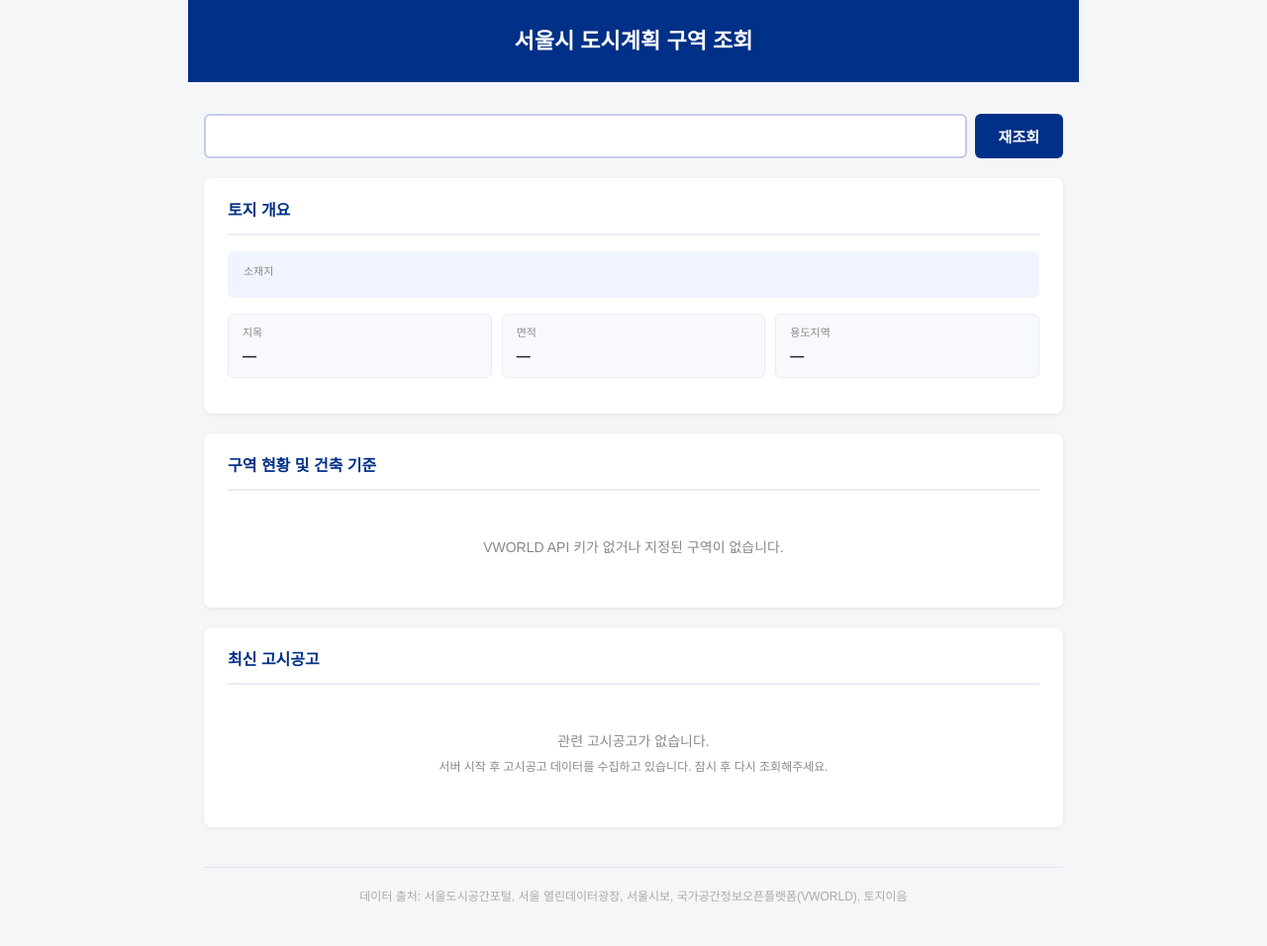
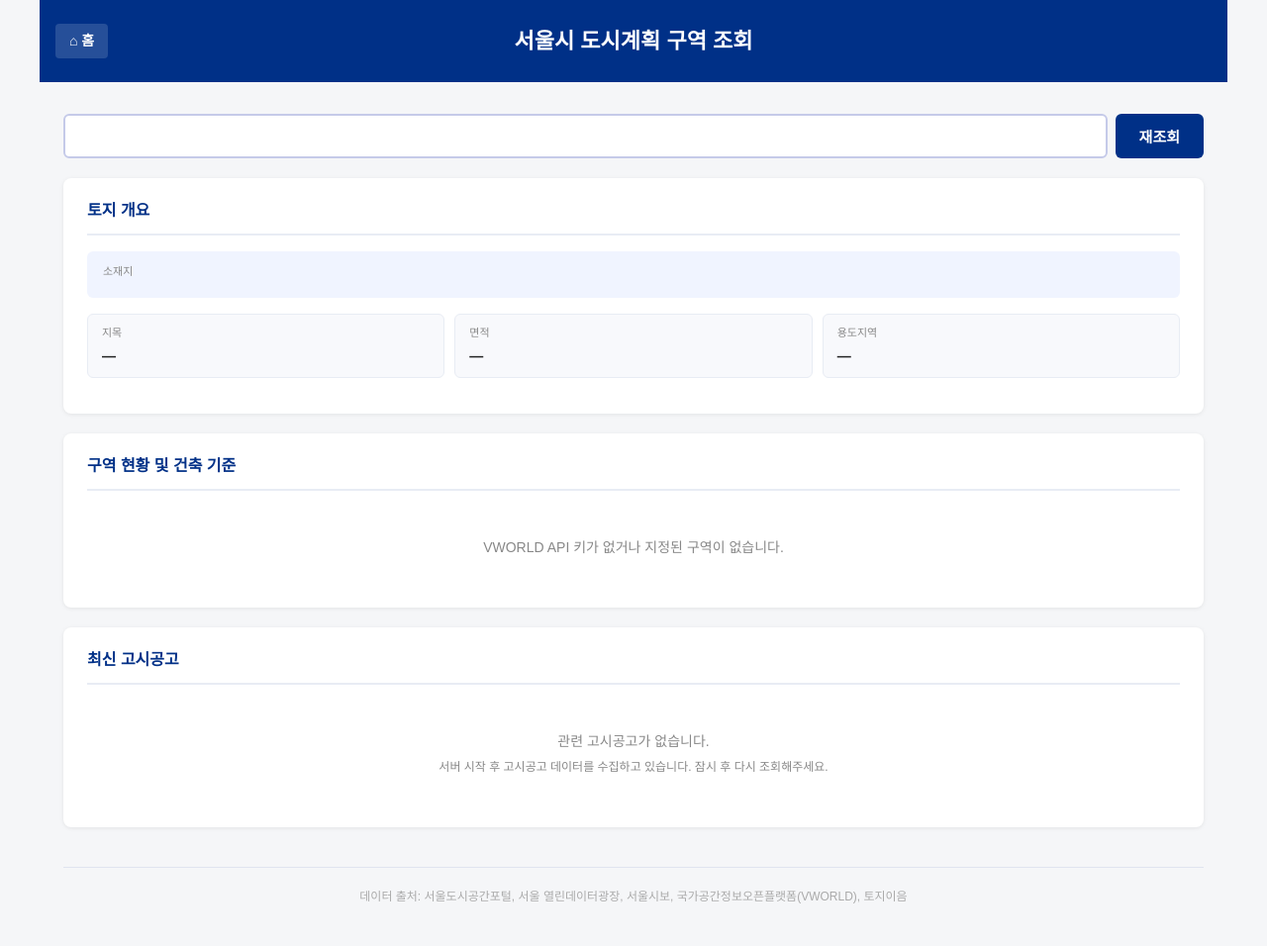
Before and after one commit to bottonkim/dup-monitoring, a FastAPI app: template frontend/templates/result.html in a window 1280 px wide. Shown: the whole page at 99% size. Run offline with FastAPI, Linux system fonts and the light colour scheme; the template is opened without the code that fills it, so the values that code supplies are empty.

Commit message:
UI 개선: 레이아웃 확장 + 홈 버튼 + CSS 캐시 버스터
- 컨테이너 max-width 900px → 1200px (넓은 화면 활용)
- result.html 헤더에 홈 버튼 추가
- CSS 캐시 버스터: style.css?v={mtime} 자동 주입
- .gitignore에 ssh/ 추가

Co-Authored-By: Claude Opus 4.6 <noreply@anthropic.com>

```diff
--- a/api/routes.py
+++ b/api/routes.py
@@ -21,6 +21,9 @@ _TEMPLATES_DIR = Path(__file__).parent.parent / "frontend" / "templates"
 _STATIC_DIR = Path(__file__).parent.parent / "frontend" / "static"
 
 templates = Jinja2Templates(directory=str(_TEMPLATES_DIR))
+# CSS 캐시 버스터: style.css 수정 시각을 쿼리 파라미터로 사용
+_css_mtime = int((_STATIC_DIR / "style.css").stat().st_mtime)
+templates.env.globals["css_v"] = _css_mtime
 
 
 def create_app(settings, db_path: Path) -> FastAPI:
--- a/frontend/static/style.css
+++ b/frontend/static/style.css
@@ -14,9 +14,9 @@ a:hover { text-decoration: underline; }
 
 /* ===== 레이아웃 ===== */
 .container {
-  max-width: 900px;
+  max-width: 1200px;
   margin: 0 auto;
-  padding: 0 16px 40px;
+  padding: 0 24px 40px;
 }
 
 /* ===== 헤더 ===== */
@@ -24,12 +24,31 @@ a:hover { text-decoration: underline; }
   background: #003087;
   color: white;
   padding: 24px 16px;
-  margin: 0 -16px 32px;
+  margin: 0 -24px 32px;
   text-align: center;
 }
 
 .site-header h1 { font-size: 22px; font-weight: 700; }
 .site-header .subtitle { margin-top: 6px; font-size: 13px; opacity: 0.85; }
+.header-row {
+  display: flex;
+  align-items: center;
+  justify-content: center;
+  gap: 16px;
+  position: relative;
+}
+.btn-home {
+  position: absolute;
+  left: 0;
+  padding: 6px 14px;
+  background: rgba(255,255,255,0.15);
+  color: white;
+  border-radius: 4px;
+  font-size: 14px;
+  font-weight: 600;
+  text-decoration: none;
+}
+.btn-home:hover { background: rgba(255,255,255,0.3); text-decoration: none; color: white; }
 .home-link { color: white; }
 .home-link:hover { text-decoration: none; opacity: 0.85; }
 
--- a/frontend/templates/index.html
+++ b/frontend/templates/index.html
@@ -4,7 +4,7 @@
   <meta charset="UTF-8">
   <meta name="viewport" content="width=device-width, initial-scale=1.0">
   <title>서울시 도시계획 구역 조회</title>
-  <link rel="stylesheet" href="/static/style.css">
+  <link rel="stylesheet" href="/static/style.css?v={{ css_v }}">
 </head>
 <body>
   <div class="container">
--- a/frontend/templates/result.html
+++ b/frontend/templates/result.html
@@ -4,12 +4,15 @@
   <meta charset="UTF-8">
   <meta name="viewport" content="width=device-width, initial-scale=1.0">
   <title>조회 결과 - {{ address }}</title>
-  <link rel="stylesheet" href="/static/style.css">
+  <link rel="stylesheet" href="/static/style.css?v={{ css_v }}">
 </head>
 <body>
   <div class="container">
     <header class="site-header">
-      <h1><a href="/" class="home-link">서울시 도시계획 구역 조회</a></h1>
+      <div class="header-row">
+        <a href="/" class="btn-home" title="홈으로">&#8962; 홈</a>
+        <h1><a href="/" class="home-link">서울시 도시계획 구역 조회</a></h1>
+      </div>
     </header>
 
     <main>
```
Also changed, not shown: CLAUDE.md (+18 -0 lines), 1 other file.
